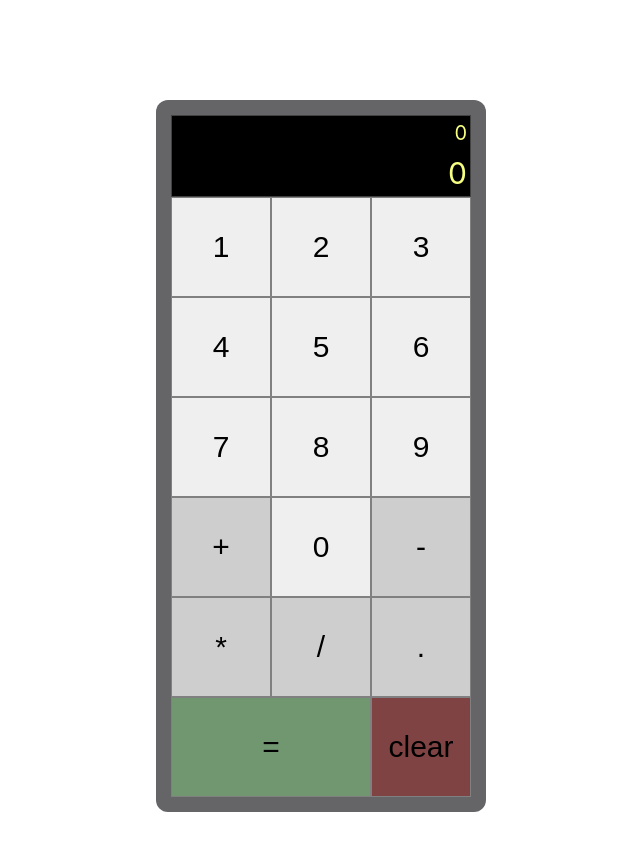
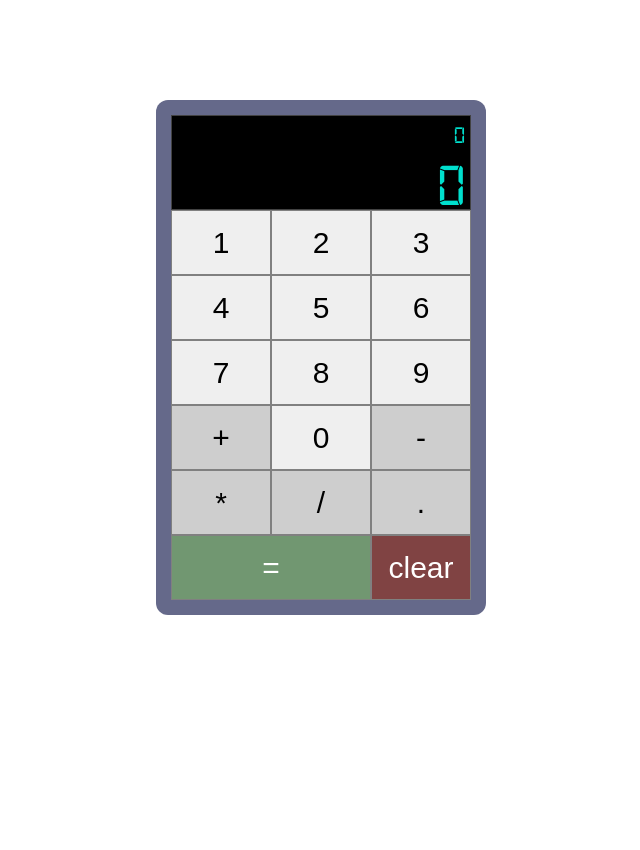
Before and after one commit to Konstanenonen/Calculator, a React (Create React App) app: page / in a window 1280 px wide. Shown: the top 850 px of the page, without its empty margins (319-959 px from the left). After the commit the page ends 800 px from the top, so only its background shows below. Built offline with nearby package versions, Linux system fonts and the light colour scheme.

Commit message:
Improved styling

```diff
--- a/src/App.jsx
+++ b/src/App.jsx
@@ -79,12 +79,11 @@ function App() {
         ...prevState,
         operation,
         displayValue: prevState.displayValue.split('').slice(0, prevState.displayValue.length - 1).join('') + operator,
-        // eslint-disable-next-line max-len
         secondValue: Math.abs(prevState.secondValue).toString(),
       }));
     } else {
       setCalculation((prevState) => ({
-        firstValue: prevState.operation(prevState.firstValue, prevState.secondValue),
+        firstValue: prevState.operation(prevState.firstValue, prevState.secondValue).toString(),
         secondValue: '0',
         operation,
         displayValue: prevState.operation(prevState.firstValue, prevState.secondValue) + operator,
@@ -108,14 +107,12 @@ function App() {
   function calculate() {
     if (calculation.operation === null) return;
     setCalculation((prevState) => ({
-      firstValue: prevState.operation(prevState.firstValue, prevState.secondValue),
+      firstValue: prevState.operation(prevState.firstValue, prevState.secondValue).toString(),
       operation: null,
       secondValue: '0',
       displayValue: `${prevState.displayValue} = ${prevState.operation(prevState.firstValue, prevState.secondValue)}`,
     }));
   }
-
-  console.log(calculation);
 
   return (
     <div className="App">
--- a/src/index.css
+++ b/src/index.css
@@ -1,3 +1,8 @@
+@font-face {
+  font-family: 'Digital7Mono';
+  src: local('Digital7Mono'), url(./fonts/Digital7Mono-B1g5.ttf);
+}
+
 * {
   box-sizing: border-box;
 }
@@ -20,32 +25,37 @@ code {
 .calculator-container {
   margin: 50px auto;
   width: 330px;
-  background-color: rgb(101, 100, 102);
+  background-color: rgb(101, 105, 138);
   padding: 15px 15px;
   border-radius: 12px;
 }
 
 .display-area {
+  font-family: 'Digital7Mono';
   border: solid 1px rgb(66, 66, 66);
-  background-color: black;
-  color: rgb(247, 255, 130);
+  background-color: rgb(0, 0, 0);
+  color: rgb(0, 224, 206);
   padding: 5px 3px 5px 0;
+  height: 95px;
+  display: flex;
+  flex-direction: column;
+  justify-content: space-between;
+  padding: 10px 5px 15px 0;
 }
 
 #display {
-  margin-top: 10px;
   text-align: right;
-  font-size: 30px;
+  font-size: 60px;
 }
 
 .result {
   text-align: right;
-  font-size: 20px;
+  font-size: 24px;
 }
 
 button {
   width: 100px;
-  height: 100px;
+  height: 65px;
   font-size: 30px;
   border: 1px solid grey;
 }
@@ -61,10 +71,12 @@ button:active {
 #equals {
   width: 200px;
   background-color: rgb(113, 151, 113);
+  color: white;
 }
 
 #clear {
   background-color: rgb(128, 67, 67);
+  color: white;
 }
 
 .operations {
```
Also changed, not shown: src/fonts/Digital7Mono-B1g5.ttf (added).
